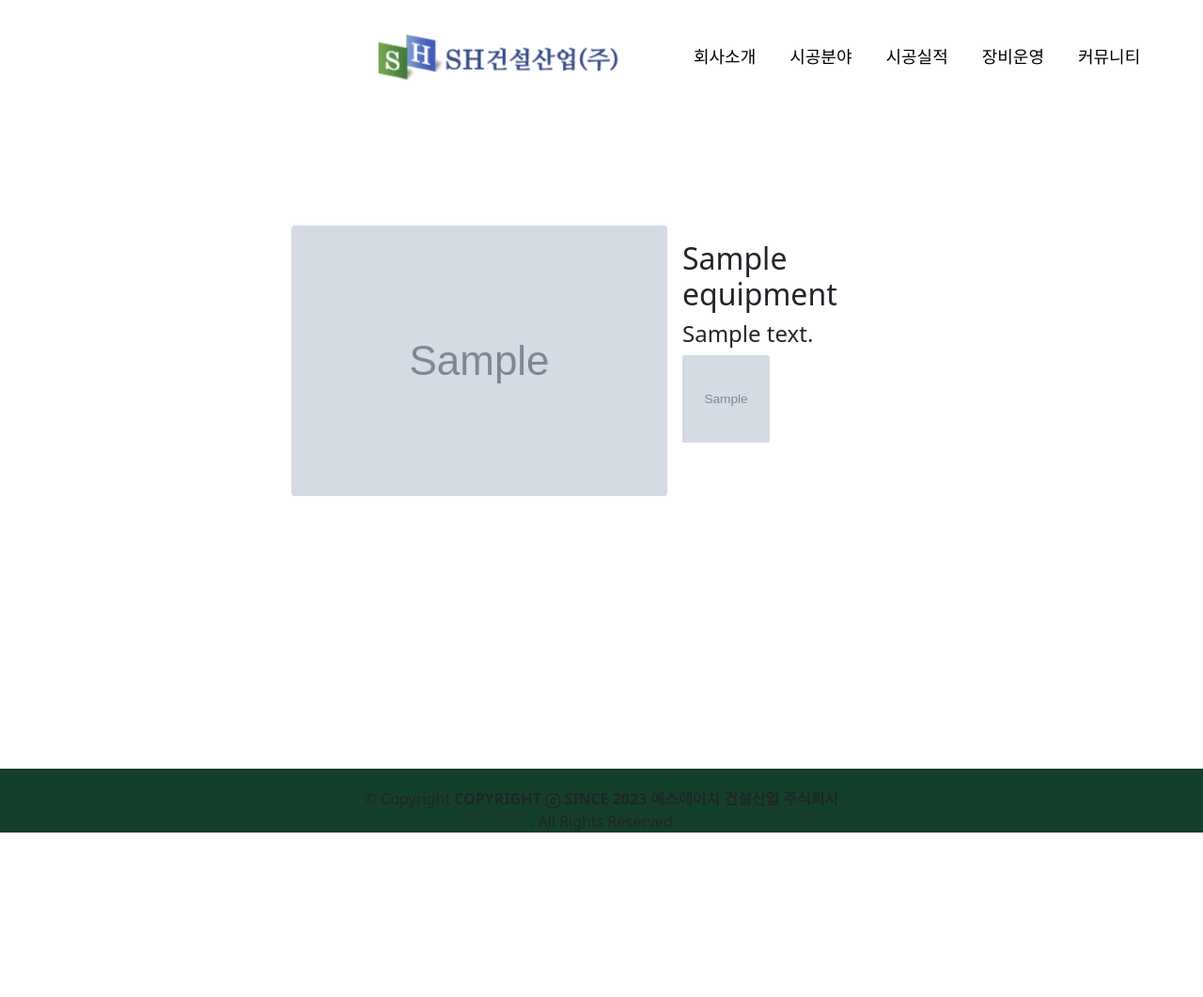
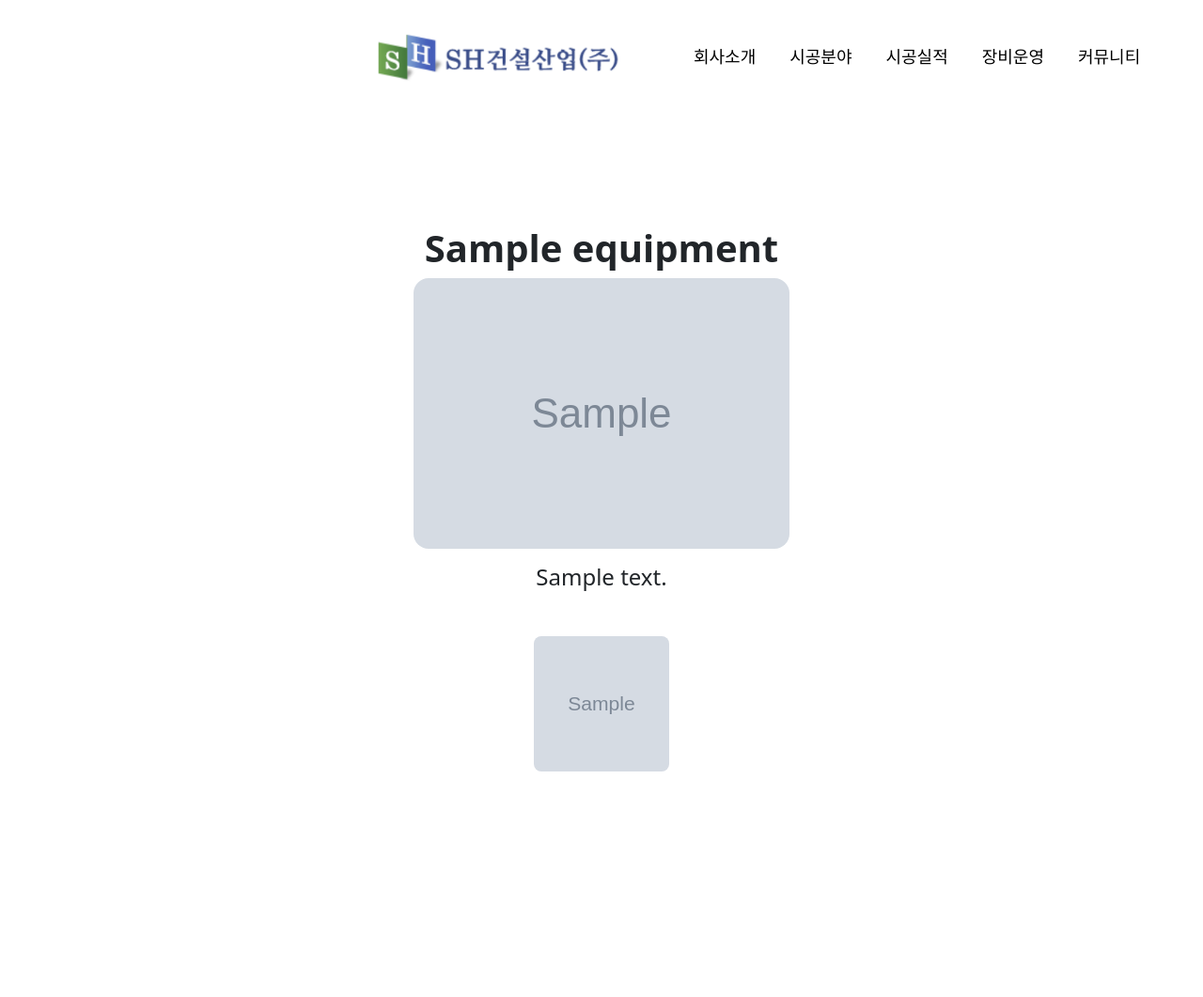
Before and after one commit to DrugCoding/SH_company_pjt, a Django app: page /equipments/1/ in a window 1280 px wide. Shown: the top 1061 px of the page at 94% size. Before the commit the page ends 886 px from the top, so only its background shows below. Run offline with Django 3.2, Linux system fonts and the light colour scheme; tables that the repository leaves empty hold one stand-in row (values such as "Sample post"); grey boxes marked "Sample" are stand-in pictures; some libraries are stand-ins or nearby versions.

Commit message:
chore : 장비운영 디테일 페이지 완성 & 시공분야-실적 관리자만 글쓰기 작성 버튼 보이게 수정

```diff
--- a/equipments/templates/equipments/detail.html
+++ b/equipments/templates/equipments/detail.html
@@ -2,21 +2,20 @@
 {% load static %}
 
 {% block content %}
-<div class='d-flex container' style='padding:15rem'>
-    {% if equipment.image %}
+<div class='container' style='padding:15rem'>
+
     <div style='text-align:center'>
-        <img src='{{ equipment.image.url }}' alt='{{ equipment.image }}' style='border-radius:4px; width:25rem; height:18rem'>
-    </div>
-    {% endif %}
-    <div class='px-3 py-3'>
-        <h2>{{ equipment.title }}</h2>
-        <h4>{{ equipment.content }}</h4>
-        {% for image in equipment.equipimage_set.all %}
-            <div class='d-flex'>
+        <h1 class='fw-bold'>{{ equipment.title }}</h1>
+        {% if equipment.image %}
+            <img src='{{ equipment.image.url }}' alt='{{ equipment.image }}' style='border-radius:1rem; width:25rem; height:18rem'>
+        {% endif %}
+        <h4 class='mt-3'>{{ equipment.content }}</h4>
+        <div class='mt-5'>
+            {% for image in equipment.equipimage_set.all %}
                 <img src="{{ image.equip_img.url }}" alt="{{ image.equip_img }}" class='equip-img'
-                style="width:93px; height:93px; flex-shrink:0; border-radius:2px">
-            </div>
-        {% endfor %}
+                    style="width:9rem; height:9rem; flex-shrink:0; border-radius:0.5rem">
+            {% endfor %}
+        </div>
     </div>
 
 
--- a/performances/templates/performances/index.html
+++ b/performances/templates/performances/index.html
@@ -39,7 +39,9 @@
         </table>
     </div>
     <div>
-    <a href="{% url 'performances:create' %}">글작성</a>
+    {% if request.user.is_superuser == 1 %}
+        <a href="{% url 'performances:create' %}">글작성</a>
+    {% endif %}
     </div>
     <!-- 게시글 페이지네이션 -->
     {% if paginated_performances %}
```
Also changed, not shown: constructions/templates/constructions/index.html (+5 -3 lines).
